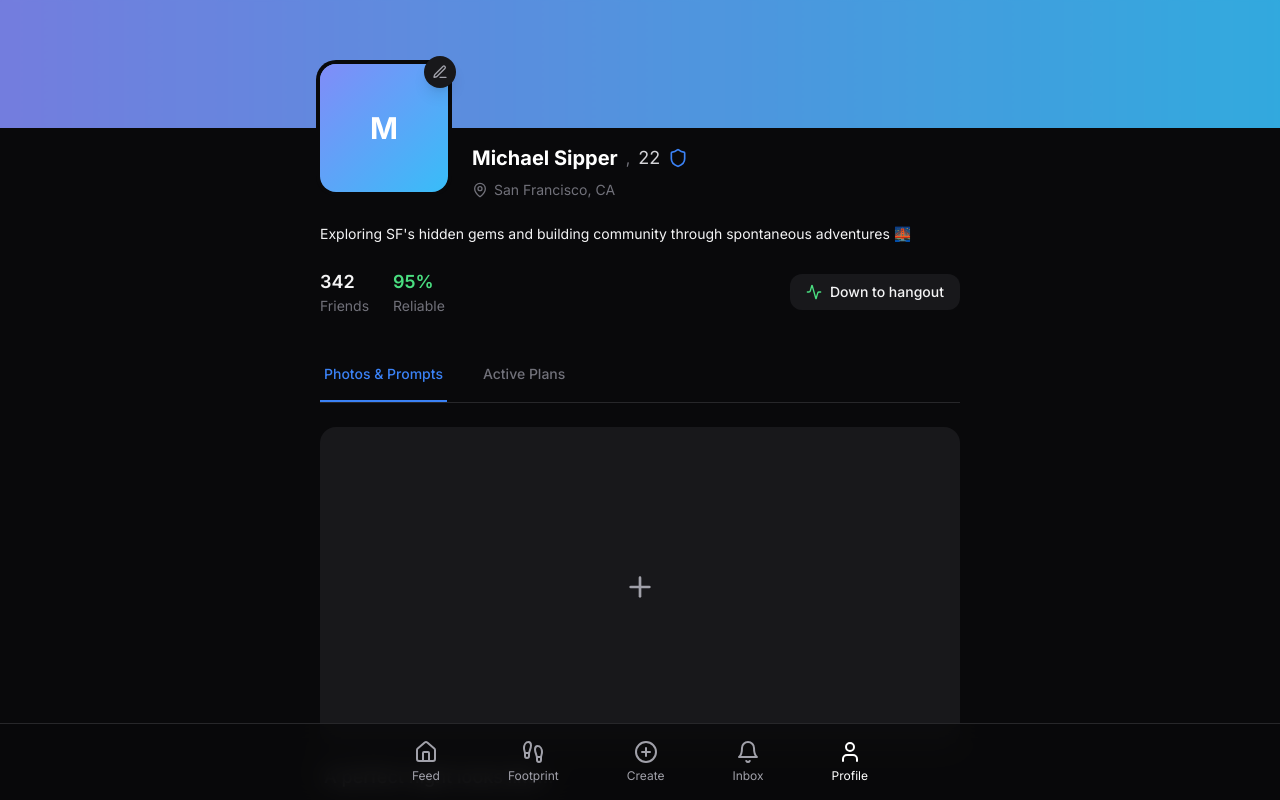
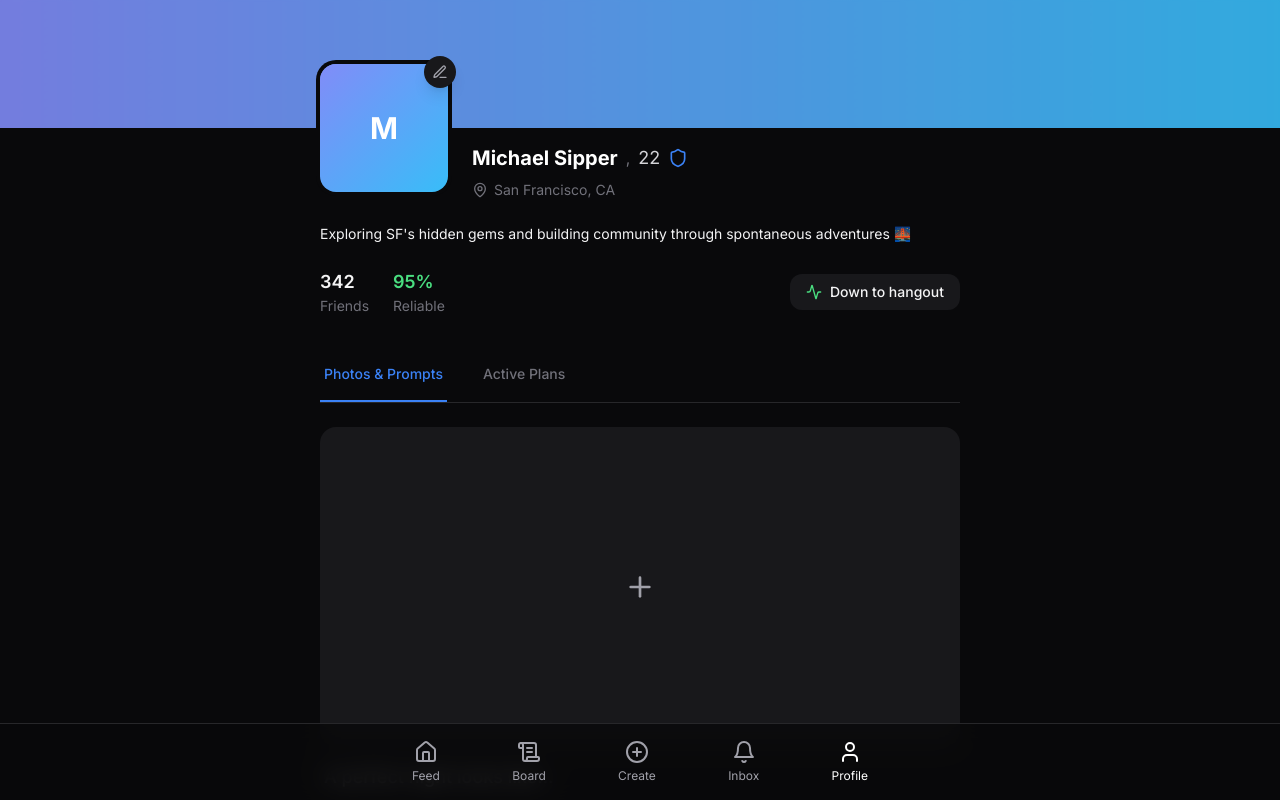
Before and after one commit to michaelsipper/t2, a Next.js app: page /profile in a window 1280 px wide. Shown: the top 800 px of the page. Built offline with nearby package versions, Linux system fonts and the light colour scheme.

Commit message:
Update footer-nav.tsx

```diff
--- a/components/layout/footer-nav.tsx
+++ b/components/layout/footer-nav.tsx
@@ -3,11 +3,11 @@
 'use client';
 import Link from 'next/link';
 import { usePathname } from 'next/navigation';
-import { Home, Footprints, PlusCircle, Bell, User } from 'lucide-react'; // Removed Map import
+import { Home, ScrollText, PlusCircle, Bell, User } from 'lucide-react'; // Removed Map import
 
 const navItems = [
   { icon: Home, label: 'Feed', href: '/feed' },
-  { icon: Footprints, label: 'Footprint', href: '/footprint' },
+  { icon: ScrollText, label: 'Board', href: '/footprint' },
   { icon: PlusCircle, label: 'Create', href: '/create' },
   { icon: Bell, label: 'Inbox', href: '/inbox' },
   { icon: User, label: 'Profile', href: '/profile' },
```
